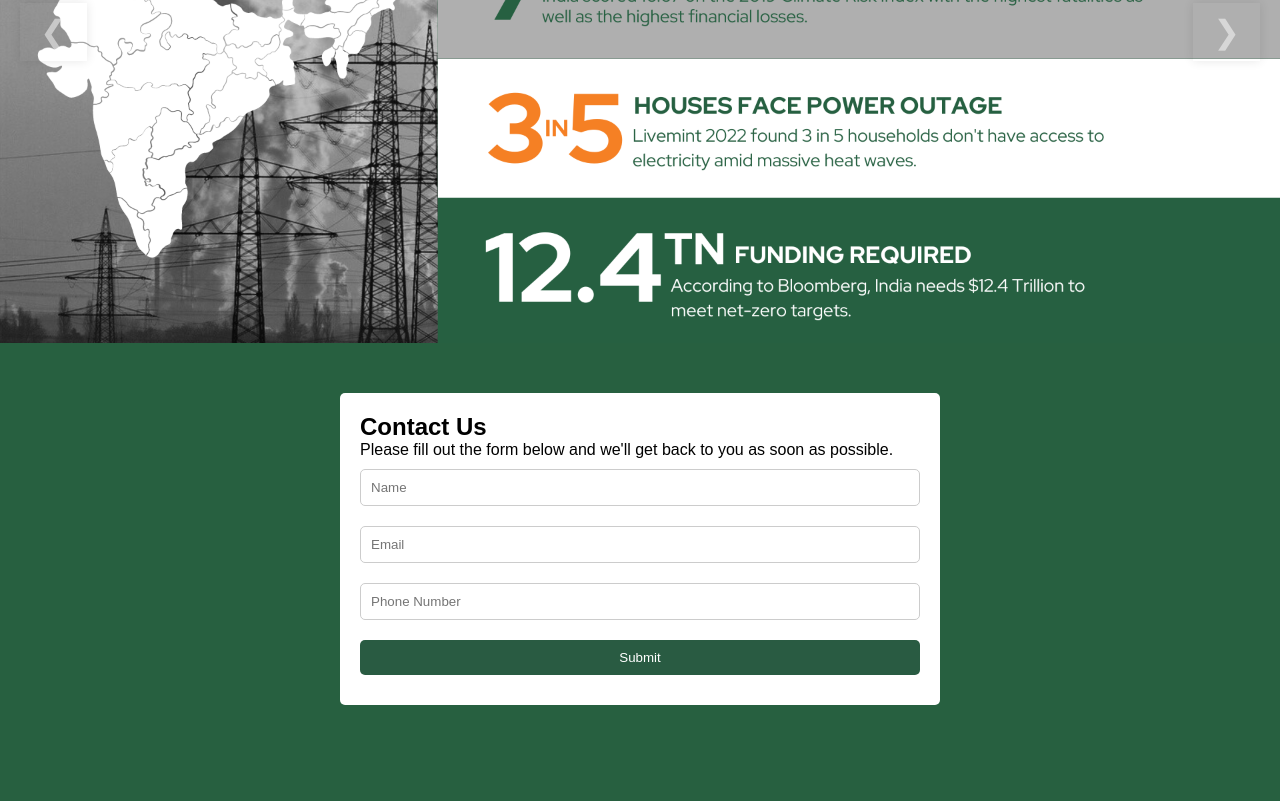
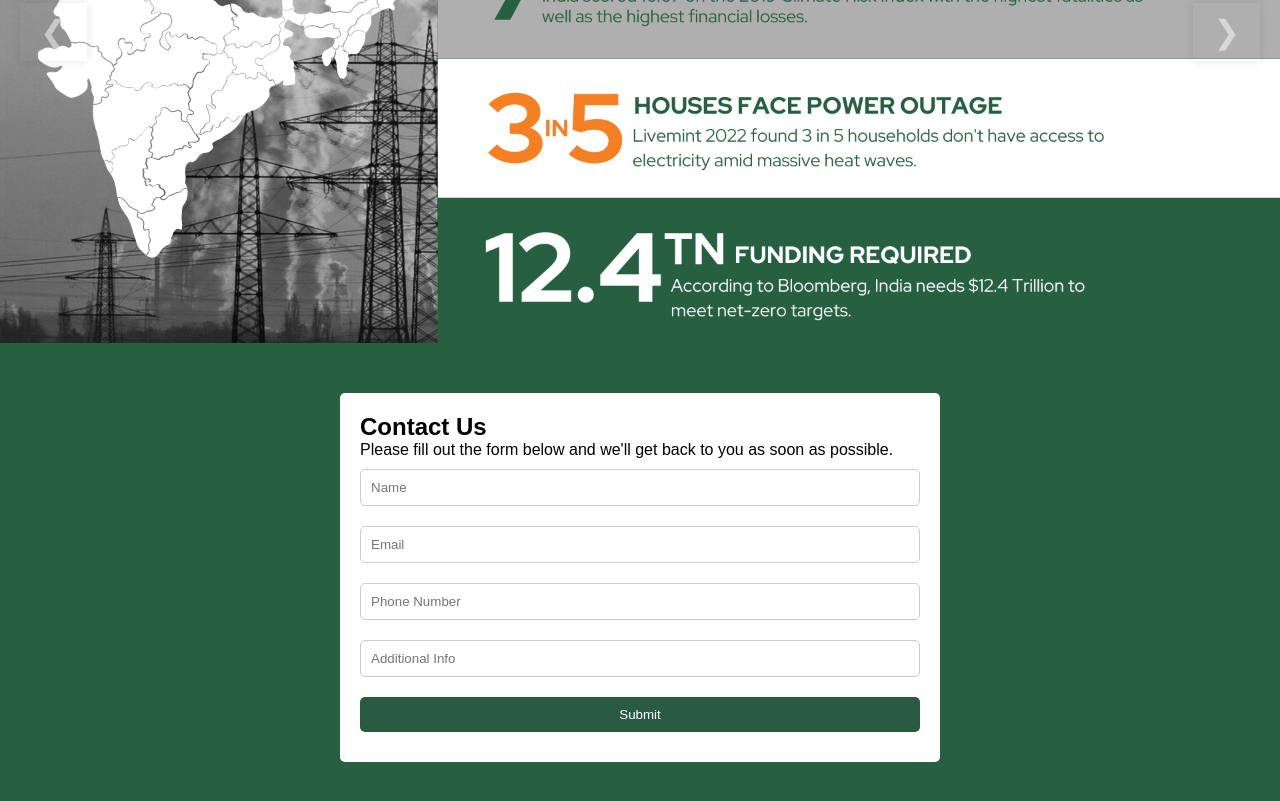
Before and after one commit to okaga-renewables/home, a plain HTML site: page index.html in a window 1280 px wide. Shown: the part 377-1178 px from the top of the page. Before the commit the page ends 1132 px from the top, so only its background shows below. Drawn offline with Linux system fonts and the light colour scheme.

Commit message:
Update index.html

```diff
--- a/index.html
+++ b/index.html
@@ -26,6 +26,7 @@
             <input type="text" name="entry.XXXXXXX" placeholder="Name" required>
             <input type="email" name="entry.YYYYYYY" placeholder="Email" required>
             <input type="tel" name="entry.ZZZZZZZ" placeholder="Phone Number">
+            <input type="text" name="entry.AAAAAAA" placeholder="Additional Info" required>
             <input type="submit" value="Submit">
         </form>
         <iframe name="hidden_iframe" id="hidden_iframe" style="display:none;"></iframe>
```
